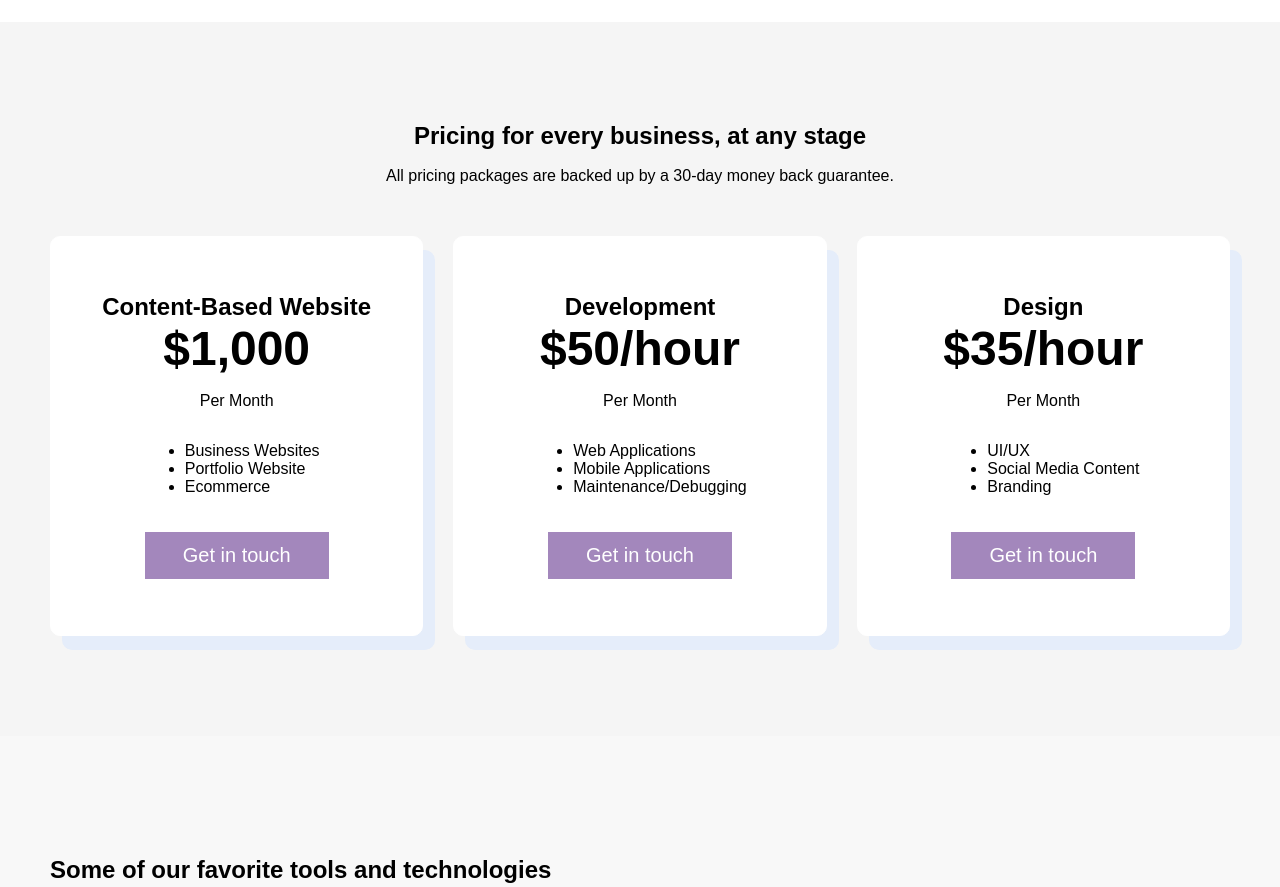
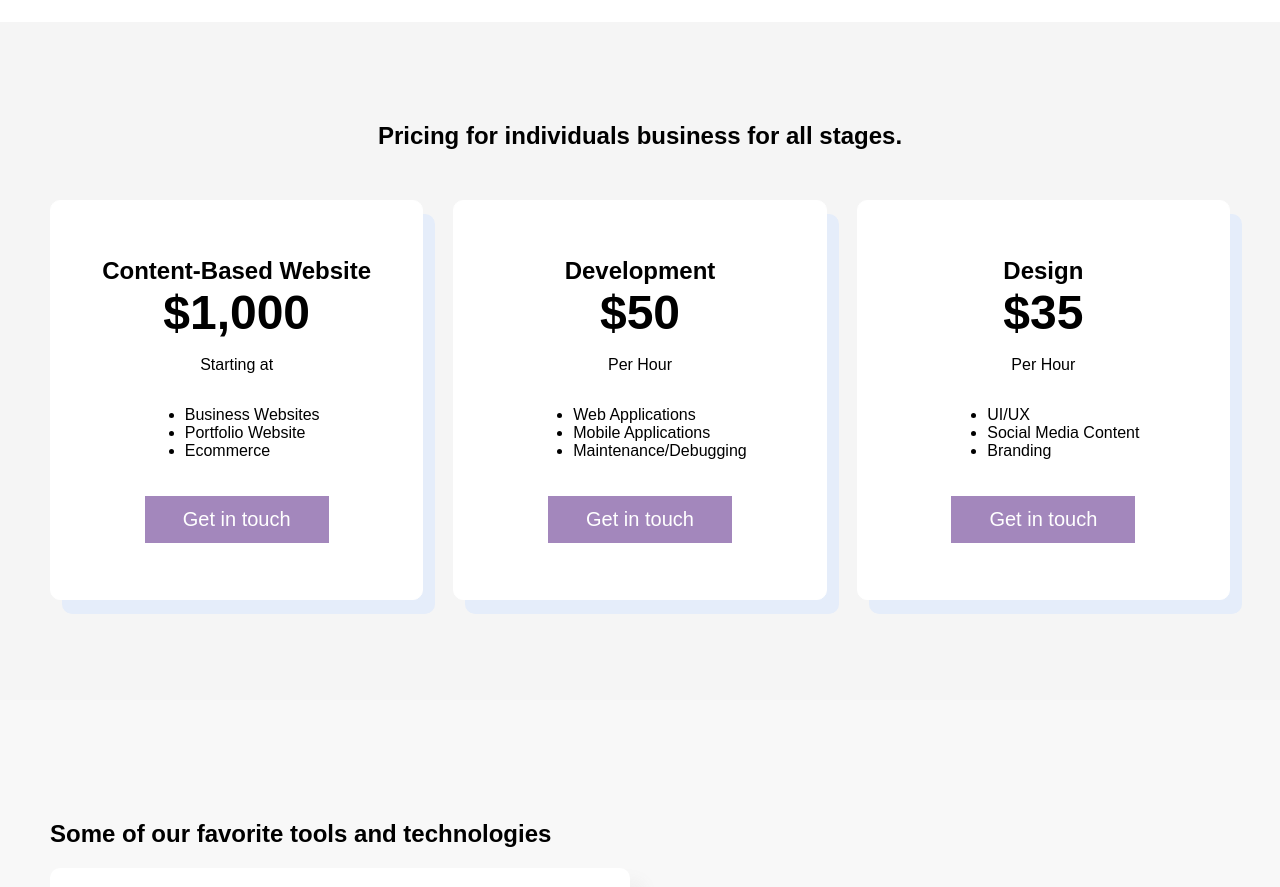
Before and after one commit to ShahzebMalik107/YPM, a Next.js app: page /landing/what-we-offer in a window 1280 px wide. Shown: the part 2300-3187 px from the top of the page. Built offline with nearby package versions, Linux system fonts and the light colour scheme.

Commit message:
Update pricing.jsx

```diff
--- a/components/landingpagecomponents/pricing/pricing.jsx
+++ b/components/landingpagecomponents/pricing/pricing.jsx
@@ -5,17 +5,18 @@
     <section id="pricing" className={styles.Pricing}>
       <div className="container">
         <h2 className="subheading center">
-          Pricing for every business, at any stage
+          {/* Pricing for every business, at any stage */}
+          Pricing for individuals  business for all stages.
         </h2>
         <p className="paragraph center">
-          All pricing packages are backed up by a 30-day money back guarantee.
+          {/* All pricing packages are backed up by a 30-day money back guarantee. */}
         </p>
         <div className={styles.pricing_card}>
           <div className={styles.card}>
             <div className={styles.card_package_type}>
               <h3 className="subheading">Content-Based Website</h3>
               <h2 className="heading">$1,000</h2>
-              <p>Per Month</p>
+              <p>Starting at</p>
             </div>
             <div className={styles.card_package_benifits}>
               <ul>
@@ -33,8 +34,8 @@
           <div className={styles.card}>
             <div className={styles.card_package_type}>
               <h3 className="subheading">Development</h3>
-              <h2 className="heading">$50/hour</h2>
-              <p>Per Month</p>
+              <h2 className="heading">$50</h2>
+              <p>Per Hour</p>
             </div>
             <div className={styles.card_package_benifits}>
               <ul>
@@ -51,8 +52,8 @@
           <div className={styles.card}>
             <div className={styles.card_package_type}>
               <h3 className="subheading">Design</h3>
-              <h2 className="heading">$35/hour</h2>
-              <p>Per Month</p>
+              <h2 className="heading">$35</h2>
+              <p>Per Hour</p>
             </div>
             <div className={styles.card_package_benifits}>
               <ul>
```
